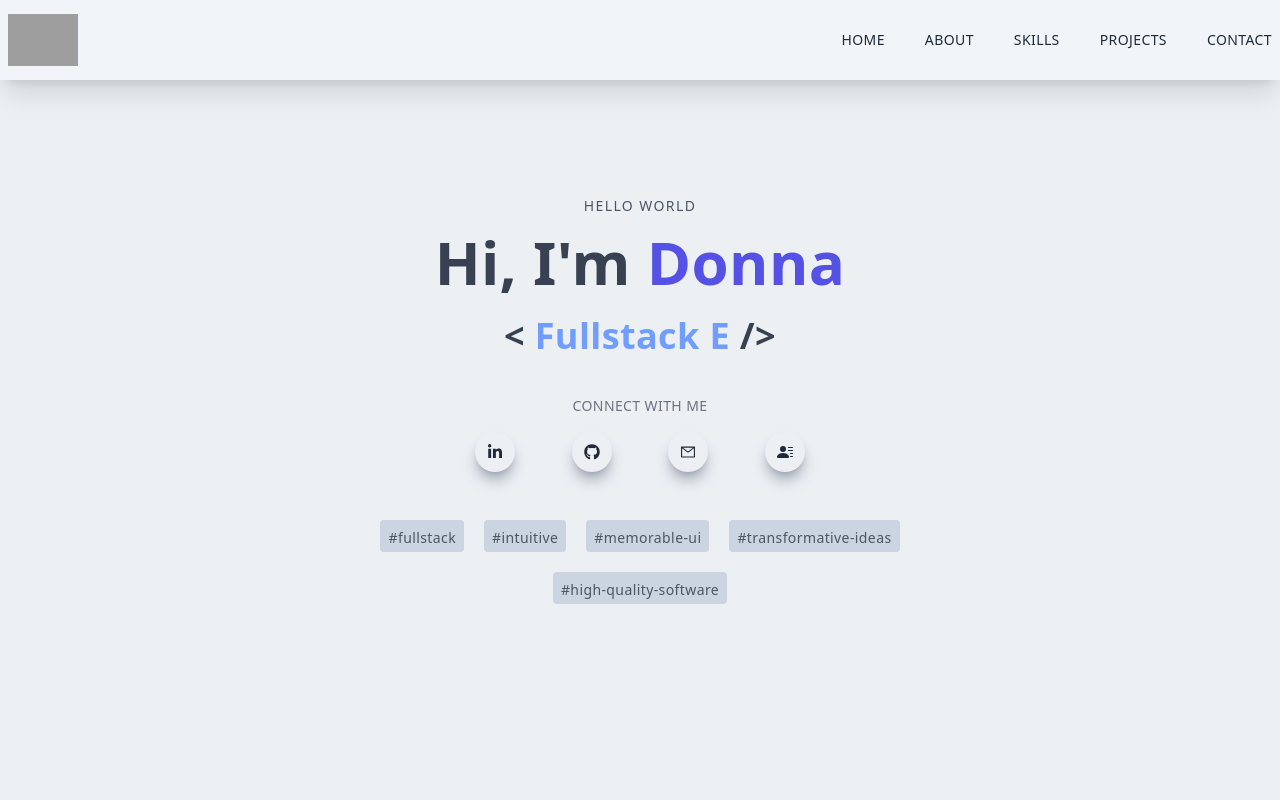
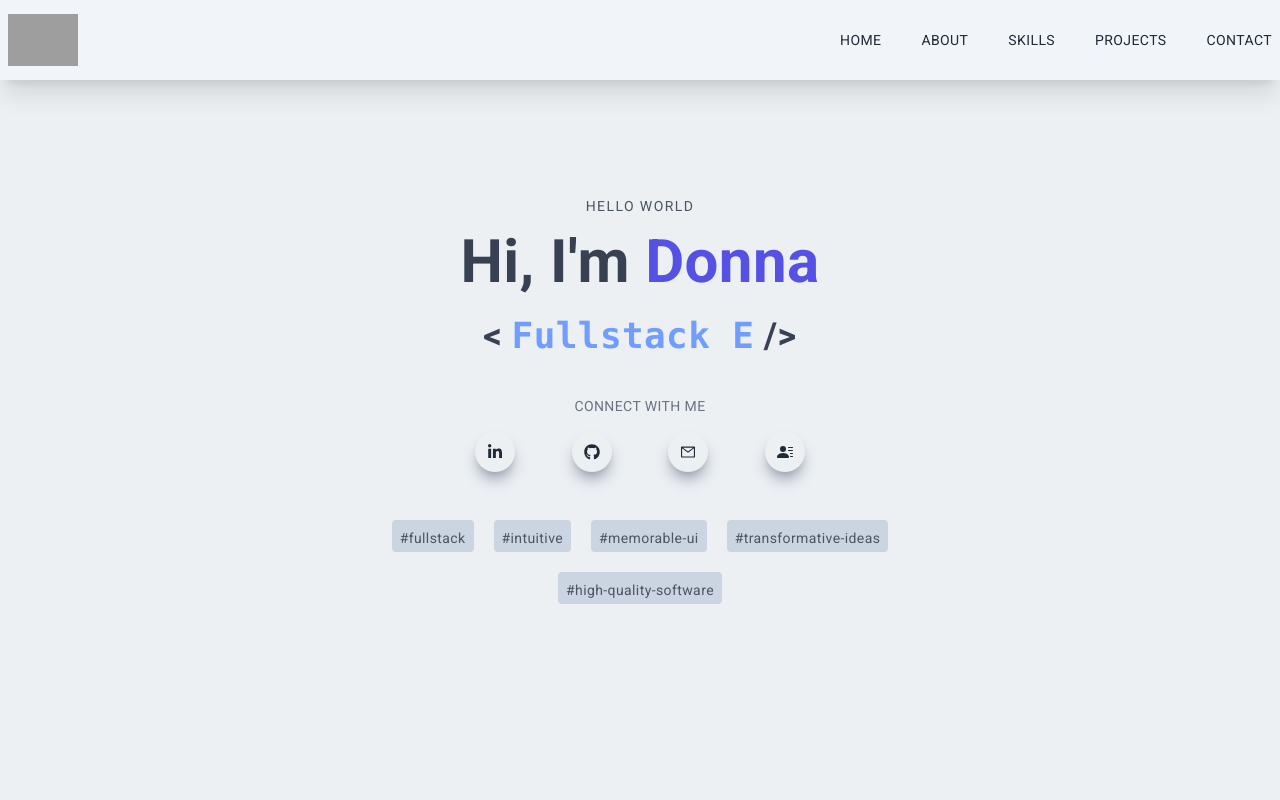
Before and after one commit to donnatopia/portfolio, a Next.js app: page / in a window 1280 px wide. Shown: the top 800 px of the page. Built offline with nearby package versions, Linux system fonts and the light colour scheme; grey boxes are pictures that could not be loaded.

Commit message:
reorganized stylesheets and changed font to Roboto

```diff
--- a/components/Main/index.jsx
+++ b/components/Main/index.jsx
@@ -15,8 +15,8 @@ export default function Main() {
             <h1 className='py-4 text-gray-700'>
               Hi, I&apos;m <span className='text-[#5651e5]'>Donna</span>
             </h1>
-            <h2 className='py-2 text-gray-700'>
-              &lt; <span className='text-[#709dff]'><Typewriter words={roles} loop={false} delaySpeed='4500' /></span> /&gt;
+            <h2 id='role' className='py-2 text-gray-700'>
+              &lt; <span className='text-[#709dff] font-mono'><Typewriter words={roles} loop={false} delaySpeed='4500' /></span> /&gt;
             </h2>
           </div>
           <div className='py-8'>
--- a/src/pages/_app.js
+++ b/src/pages/_app.js
@@ -1,4 +1,5 @@
 import '@/styles/globals.css'
+import '@/styles/fonts.css';
 
 export default function App({ Component, pageProps }) {
   return <Component {...pageProps} />
--- a/src/pages/_document.js
+++ b/src/pages/_document.js
@@ -3,7 +3,19 @@ import { Html, Head, Main, NextScript } from 'next/document'
 export default function Document() {
   return (
     <Html lang="en">
-      <Head />
+      <Head>
+        <link
+          rel="stylesheet"
+          type="text/css"
+          charset="UTF-8"
+          href="https://cdnjs.cloudflare.com/ajax/libs/slick-carousel/1.6.0/slick.min.css"
+        />
+        <link
+          rel="stylesheet"
+          type="text/css"
+          href="https://cdnjs.cloudflare.com/ajax/libs/slick-carousel/1.6.0/slick-theme.min.css"
+        />
+      </Head>
       <body>
         <Main />
         <NextScript />
--- a/src/pages/index.js
+++ b/src/pages/index.js
@@ -9,17 +9,6 @@ export default function Home() {
       <title>Donna Wong | Full Stack Software Engineer</title>
       <meta name='description' content='generated by create next app' />
       <link rel='icon' href='/assets/navLogo.png' />
-      <link
-        rel="stylesheet"
-        type="text/css"
-        charset="UTF-8"
-        href="https://cdnjs.cloudflare.com/ajax/libs/slick-carousel/1.6.0/slick.min.css"
-      />
-      <link
-        rel="stylesheet"
-        type="text/css"
-        href="https://cdnjs.cloudflare.com/ajax/libs/slick-carousel/1.6.0/slick-theme.min.css"
-      />
     </Head>
     <Navbar />
     <Main />
--- /dev/null
+++ b/src/styles/fonts.css
@@ -0,0 +1 @@
+@import url('https://fonts.googleapis.com/css2?family=Roboto:ital,wght@0,100;0,300;0,400;0,500;0,700;0,900;1,100;1,300;1,400;1,500;1,700;1,900&display=swap');
--- a/src/styles/globals.css
+++ b/src/styles/globals.css
@@ -2,11 +2,19 @@
 @tailwind components;
 @tailwind utilities;
 
-html {
-  scroll-behavior: smooth;
-}
+
+/* ============================
+
+  Base
+
+=============================== */
 
 @layer base {
+  html {
+    scroll-behavior: smooth;
+    font-family: 'Roboto', sans-serif;
+  }
+
   body {
     @apply bg-[#ecf0f3] text-[#1f2937] tracking-wide;
   }
@@ -30,8 +38,26 @@ html {
   button {
     @apply shadow-xl shadow-gray-400 rounded-xl uppercase bg-gradient-to-r from-[#5651e5] to-[#709dff] text-white;
   }
+};
 
+/* ============================
+
+  Components
+
+=============================== */
+
+@layer components {
+
+}
+
+/* ============================
+
+  Utilities
+
+=============================== */
+
+@layer utilities {
   .link {
     @apply text-[#5651e5] hover:underline cursor-pointer;
   }
-};
+}
```
